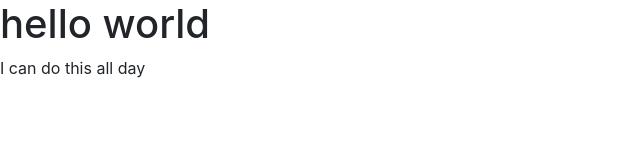
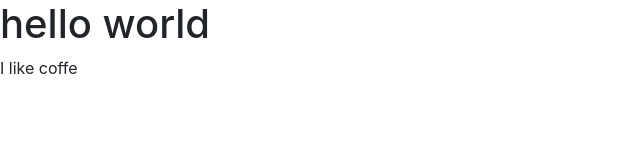
Before and after one commit to ivegamsft/expert-robot, a plain HTML site: page index.html in a window 1280 px wide. Shown: the full height of the page, 0-640 px from the left. Drawn offline with nearby package versions, Linux system fonts and the light colour scheme.

Commit message:
Update index.html

```diff
--- a/index.html
+++ b/index.html
@@ -19,7 +19,7 @@
   </head>
   <body>
       <h1>hello world</h1>
-      <p>I can do this all day</p>
+      <p>I like coffe</p>
       <!--
       <h2>Can you hear me?</h2>
       <h3>You are far away and you won't answer my calls</h3>
```
